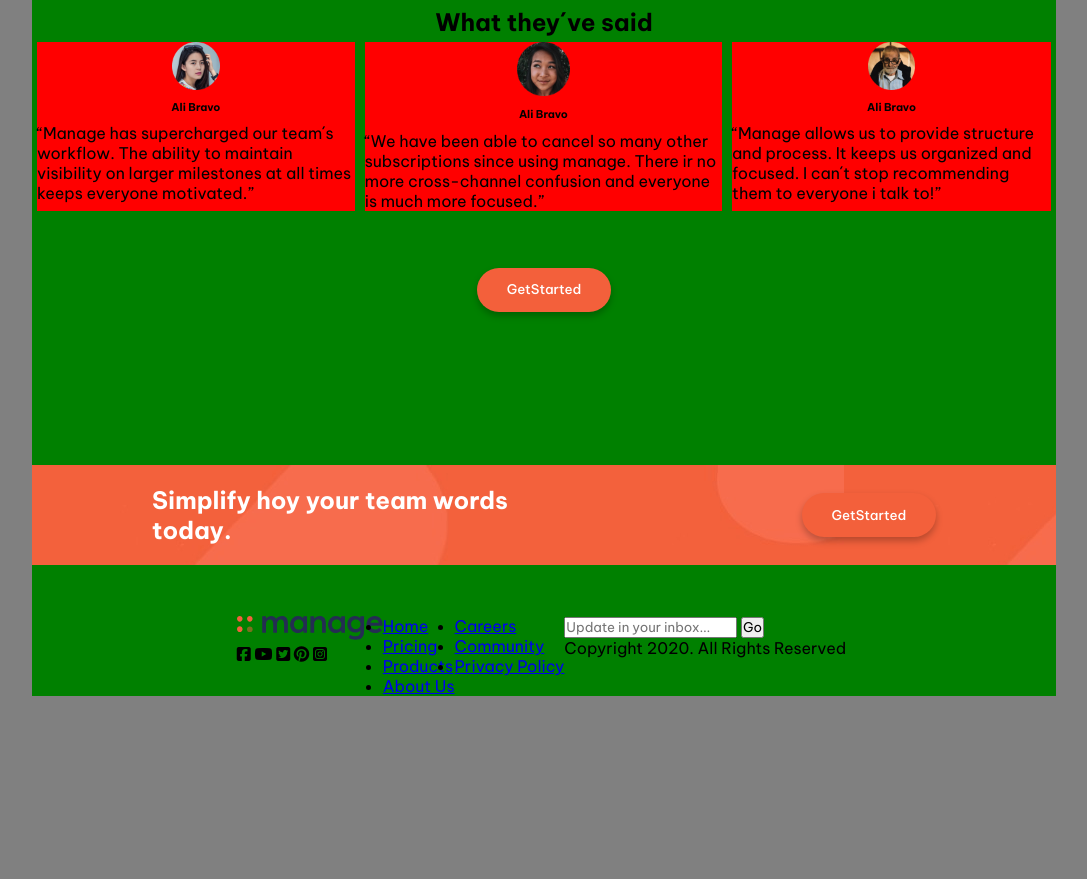
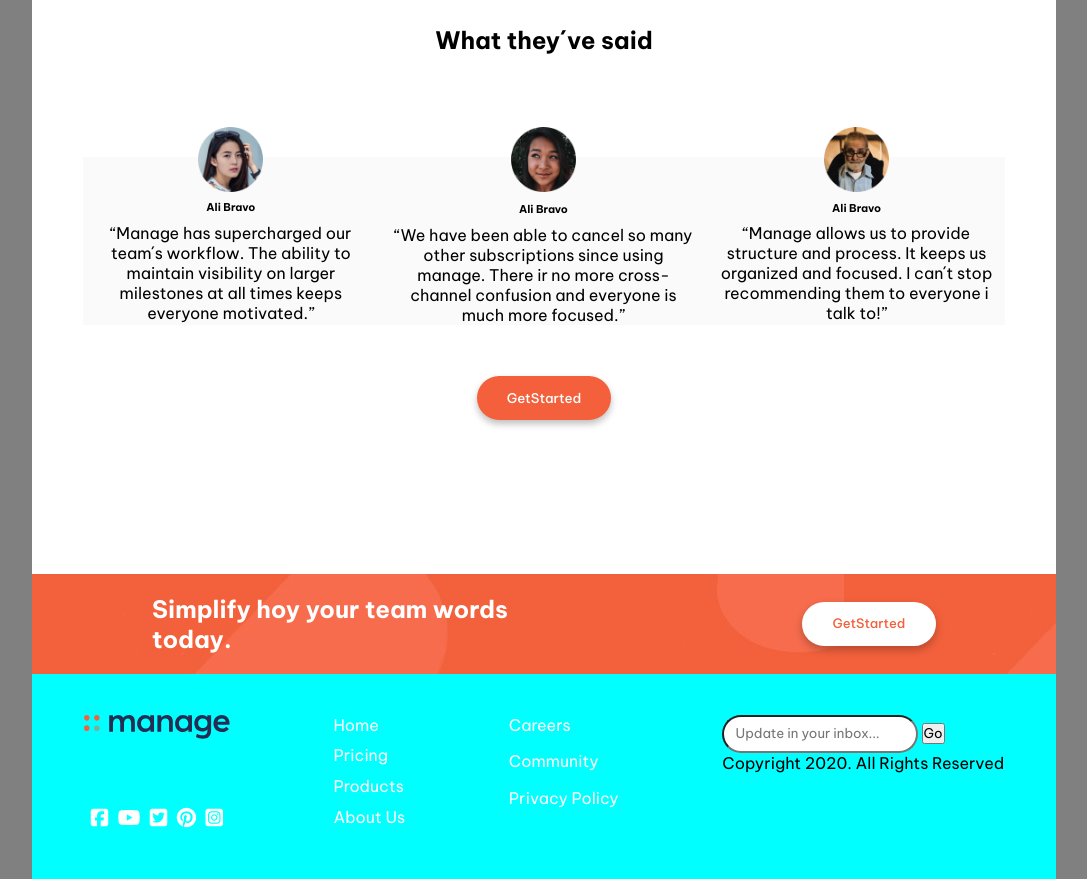
Before and after one commit to Gerard-hub/entregaFront1, a plain HTML site: page index.html in a window 1280 px wide. Shown: the part 1192-2071 px from the top of the page, without its empty margins (96-1183 px from the left). Before the commit the page ends 1940 px from the top, so only its background shows below. Drawn offline with Linux system fonts and the light colour scheme.

Commit message:
tercer commit

```diff
--- a/index.html
+++ b/index.html
@@ -91,17 +91,17 @@
             <h2>What they´ve said</h2>
             <div class="divOpiniones">
                 <div class="opinionesCentrado">
-                    <img src="imagenes/avatar-anisha.png" alt="foto Anisha">
+                    <picture><img src="imagenes/avatar-anisha.png" alt="foto Anisha"></picture>
                     <h6>Ali Bravo</h6>
                     <p>“Manage has supercharged our team´s workflow. The ability to maintain visibility on larger milestones at all times keeps everyone motivated.”</p>
                 </div>
                 <div class="opinionesCentrado">
-                    <img src="imagenes/avatar-ali.png" alt="foto Ali Bravo">
+                    <picture><img src="imagenes/avatar-ali.png" alt="foto Ali Bravo"></picture>
                     <h6>Ali Bravo</h6>
                     <p>“We have been able to cancel so many other subscriptions since using manage. There ir no more cross-channel confusion and everyone is much more focused.”</p>
                 </div>
                 <div class="opinionesCentrado">
-                    <img src="imagenes/avatar-richard.png" alt="foto Richard">
+                    <picture><img src="imagenes/avatar-richard.png" alt="foto Richard"></picture>
                     <h6>Ali Bravo</h6>
                     <p>“Manage allows us to provide structure and process. It keeps us organized and focused. I can´t stop recommending them to everyone i talk to!”</p>
                 </div>
@@ -118,10 +118,10 @@
         </section>
     </main>
     <footer>
-        <div>
-            <img src="imagenes/logo.svg" name="logo">
+        <div class="columnasFooter">
+            <div class="logoFooter"><img src="imagenes/logo.svg" name="logo"></div>
             <!--utilizo fontawesome porque no puedo ver imagenes .svg -->
-            <div>
+            <div class="redesFooter">
                 <i class="fa-brands fa-facebook-square"></i>
                 <i class="fa-brands fa-youtube"></i>
                 <i class="fa-brands fa-twitter-square"></i>
@@ -129,8 +129,8 @@
                 <i class="fa-brands fa-instagram-square"></i>
             </div>
         </div>
-        <nav>
-            <ul>
+        <nav class="navFooter">
+            <ul class="listaFooter">
                 <li><a href="Home.html">Home</a></li>
                 <li><a href="Pricing.html">Pricing</a></li>
                 <li><a href="Products.html">Products</a></li>
@@ -138,14 +138,14 @@
             </ul>
         </nav>
         <nav>
-            <ul>
+            <ul class="listaFooter">
                 <li><a href="Careers.html">Careers</a></li>
                 <li><a href="Community.html">Community</a></li>
                 <li><a href="Privacy Policy.html">Privacy Policy</a></li>
             </ul>
         </nav>
         <div>
-            <div>
+            <div class="buttonFooter">
                 <input type="text" name="UpdateInbox" placeholder="Update in your inbox..." required>
                 <button type="submit">Go</button>
             </div>
--- a/styles.css
+++ b/styles.css
@@ -13,7 +13,7 @@ body{
     width: 80%;
     max-width: 1440px;
     margin: 0 auto;
-    background-color: green;
+    background: #FFFFFF;
 }
 
 header{
@@ -61,10 +61,7 @@ h1, h2, h4, h6{
 
 .central{
     display: flex;
-    /* align-content: center; */
     justify-content:space-between;
-    /* margin: auto; */
-    background-color: antiquewhite;
     margin: 0 10% 0 10%;
 }
 
@@ -74,7 +71,6 @@ h1, h2, h4, h6{
     justify-content: center;
     align-content: left;
     width: 43%;
-    background-color: yellow;
 }
 
 h1{
@@ -86,9 +82,12 @@ h1{
     width: 77%;
 }
 
+.centralIzq form{
+    margin-top: 5%;
+}
+
 .centralDer{
     display: flex;
-    background-color: aqua;
     width: 50%;
     justify-content: right;
 }
@@ -100,9 +99,7 @@ h1{
 .central2{
     display: flex;
     align-content: center;
-    /* justify-content: space-between; */
     margin: 0 10% 0 10%;
-    background-color: blue;
 }
 
 .central2izq{
@@ -111,7 +108,6 @@ h1{
     flex-direction: column;
     justify-content:flex-start;
     align-items:flex-start;
-    background-color: aqua;
 }
 
 .central2izq h2{
@@ -129,7 +125,6 @@ h1{
     display:block;
     width: 46%;
     max-width: 50%;
-    background-color: yellow;
     justify-content:center;
     align-content: center;
     margin-left: 8%;
@@ -144,7 +139,7 @@ h1{
     border-radius: 30px;
     width: 69px;
     height: 43px;
-    padding: 10 25;
+    padding: 5 25;
     background: #F3603B;
     border-style: none;
     color: white;
@@ -170,7 +165,6 @@ h1{
     font-size: 36px;
     color: #232851;
     width: 90%;
-    background-color: #F3603B;
 }
 
 .central2izq p{
@@ -185,22 +179,36 @@ h1{
 
 .divOpiniones{
     display: flex;
+    width: 90%;
+    margin: 10% 5% 0 5%;
 }
 
 .opinionesCentrado img{
-    width: 15%;
+    width: 45%;
+    margin-top: -30px;
+
+}
+
+.opinionesCentrado picture{
+    display: flex;
+    justify-content: center;
 }
 
 .opinionesCentrado h6{
     padding: 3%;
 }
 
+.opinionesCentrado p{
+    text-align: center;
+}
+
 .opinionesCentrado{
     display: flex;
     flex-direction: column;
     align-items: center;
-    background-color: red;
-    margin: 5px;
+    background: #FAFAFA;
+    padding: 0 1%;
+    text-align: center;
 }
 
 .secOpiniones form{
@@ -222,11 +230,61 @@ h1{
     color: white;
 }
 
+.simplifySection input{
+    background-color: #FFFFFF;
+    color:#F3603B;
+    font-size: 13px;
+    box-shadow: 0px 4px 8px rgba(0, 0, 0, 0.25);
+}
+
 footer{
     display: flex;
     flex-direction: row;
+    justify-content: space-around;
+    padding: 4% 0;
+    background-color: aqua;
+    width: 100%;
+}
 
-    margin: 5% 20%;
+.columnasFooter{
+    display: flex;
+    text-align: center;
+}
+
+.columnasFooter{
+    display:block
+}
+
+.logoFooter{
+    padding-bottom: 45%;
+}
+
+.redesFooter{
+    display: block;
+}
+
+.redesFooter i{
+    padding: 0 2%;
+    color:white;
+    font-size: 20px;
+}
+
+.listaFooter{
+    list-style: none;
+}
+
+.listaFooter li{
+    padding-bottom: 15%;
+}
+
+.listaFooter a{
+    color:#FFFFFF;
+    text-decoration: none;
+}
+
+.buttonFooter input{
+    border-radius: 50px;
+    padding: 3% 4%;
 }
 
 input:hover{
```
